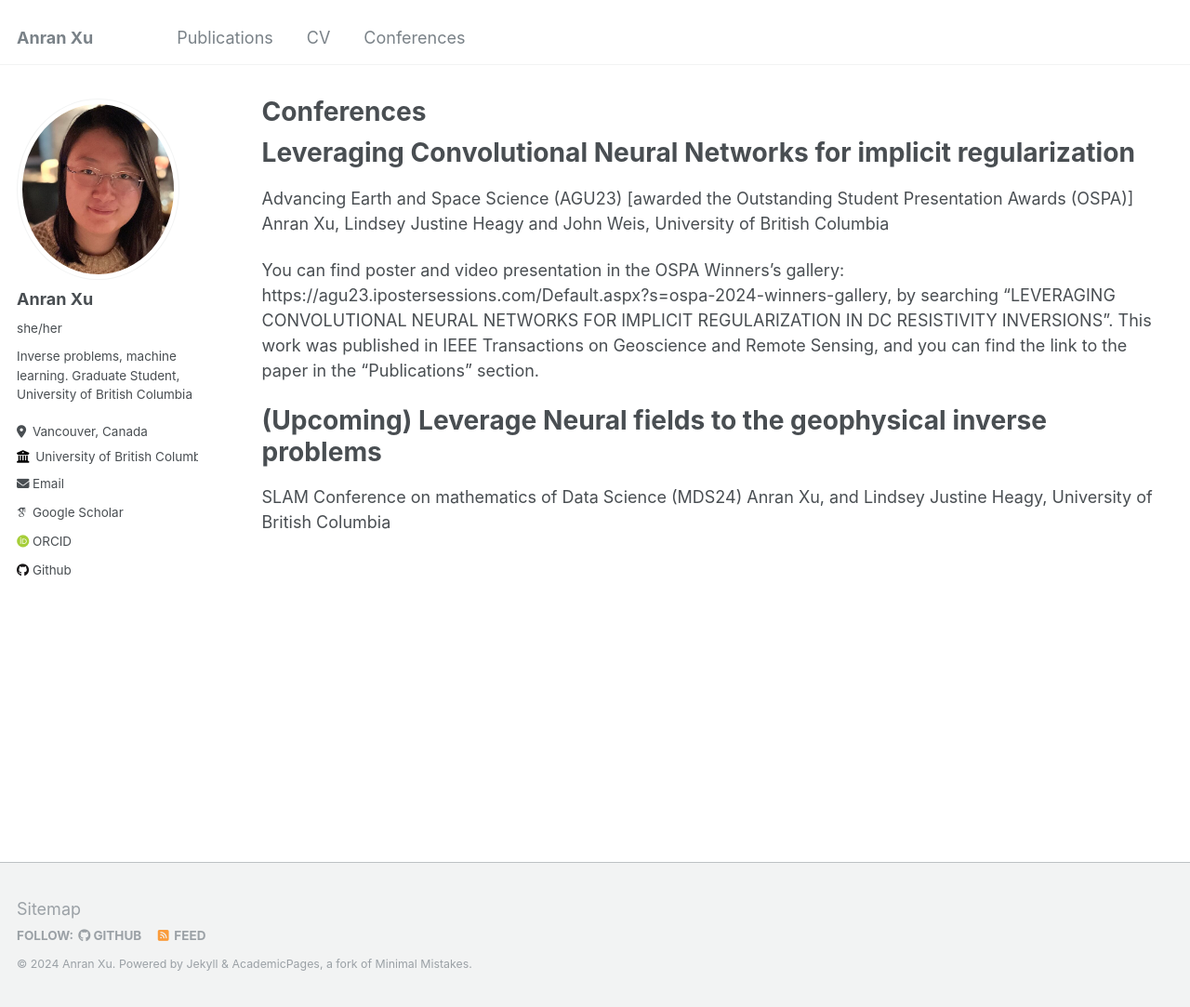
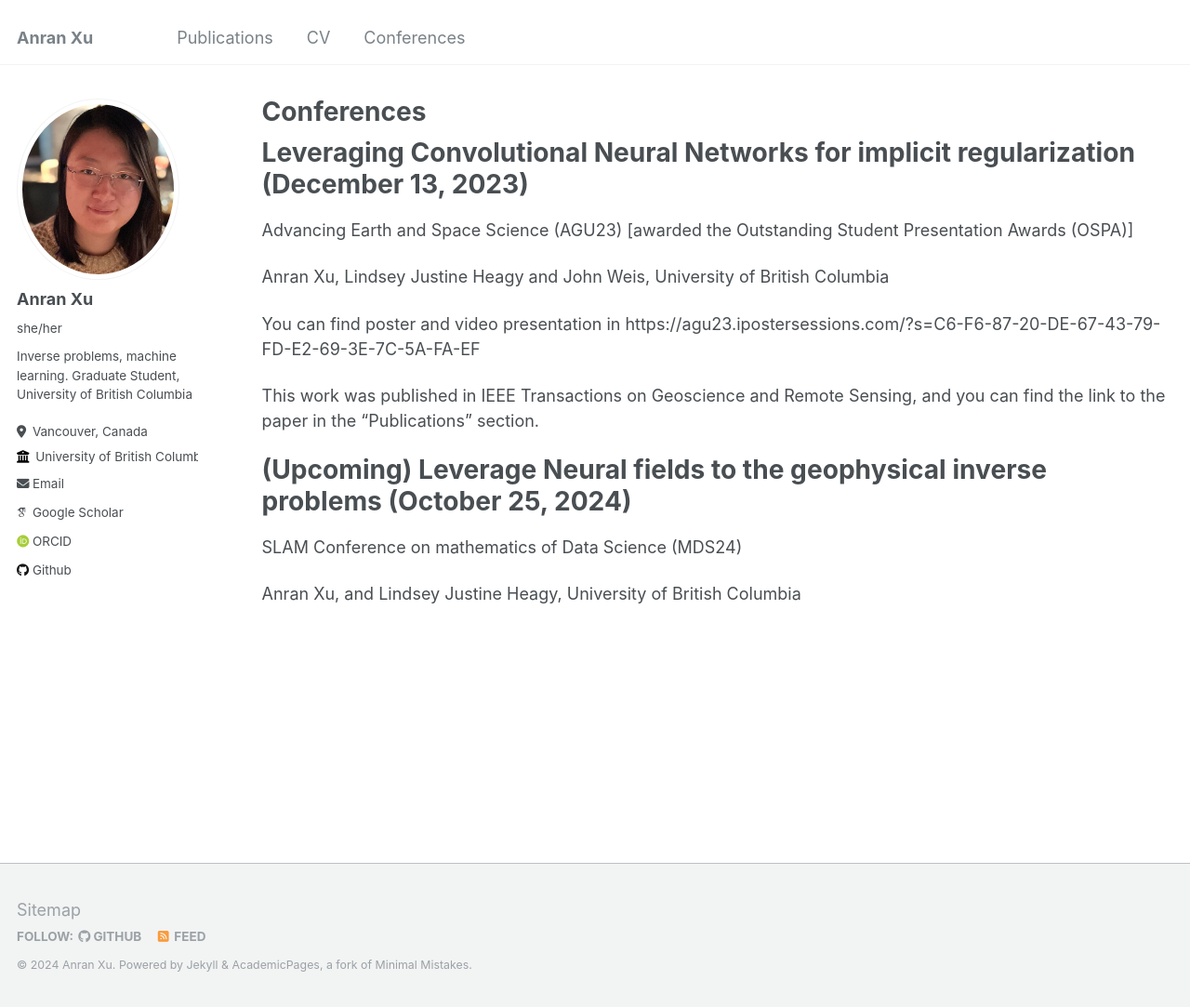
Before and after one commit to anna1963/anna1963.github.io, a Jekyll site: the page built from _pages/conferences.md, in a window 1280 px wide and 1083 px high. Shown: the whole window at 93% size. Built offline with Jekyll 4.4.1, drawn with Linux system fonts in a browser that asks for light colours; some web fonts are replaced.

Commit message:
Update conferences by adding spaces

```diff
--- a/_pages/conferences.md
+++ b/_pages/conferences.md
@@ -7,15 +7,19 @@ redirect_from:
   - /conferences
 ---
 
-Leveraging Convolutional Neural Networks for implicit regularization
+Leveraging Convolutional Neural Networks for implicit regularization (December 13, 2023)
 ======
 Advancing Earth and Space Science (AGU23) [awarded the Outstanding Student Presentation Awards (OSPA)]
+
 Anran Xu, Lindsey Justine Heagy and John Weis, University of British Columbia
 
-You can find poster and video presentation in the OSPA Winners's gallery: https://agu23.ipostersessions.com/Default.aspx?s=ospa-2024-winners-gallery, by searching "LEVERAGING CONVOLUTIONAL NEURAL NETWORKS FOR IMPLICIT REGULARIZATION IN DC RESISTIVITY INVERSIONS". This work was published in IEEE Transactions on Geoscience and Remote Sensing, and you can find the link to the paper in the "Publications" section.
+You can find poster and video presentation in https://agu23.ipostersessions.com/?s=C6-F6-87-20-DE-67-43-79-FD-E2-69-3E-7C-5A-FA-EF
+
+This work was published in IEEE Transactions on Geoscience and Remote Sensing, and you can find the link to the paper in the "Publications" section.
 
 
-(Upcoming) Leverage Neural fields to the geophysical inverse problems
+(Upcoming) Leverage Neural fields to the geophysical inverse problems (October 25, 2024)
 ======
 SLAM Conference on mathematics of Data Science (MDS24)
+
 Anran Xu, and Lindsey Justine Heagy, University of British Columbia
```
